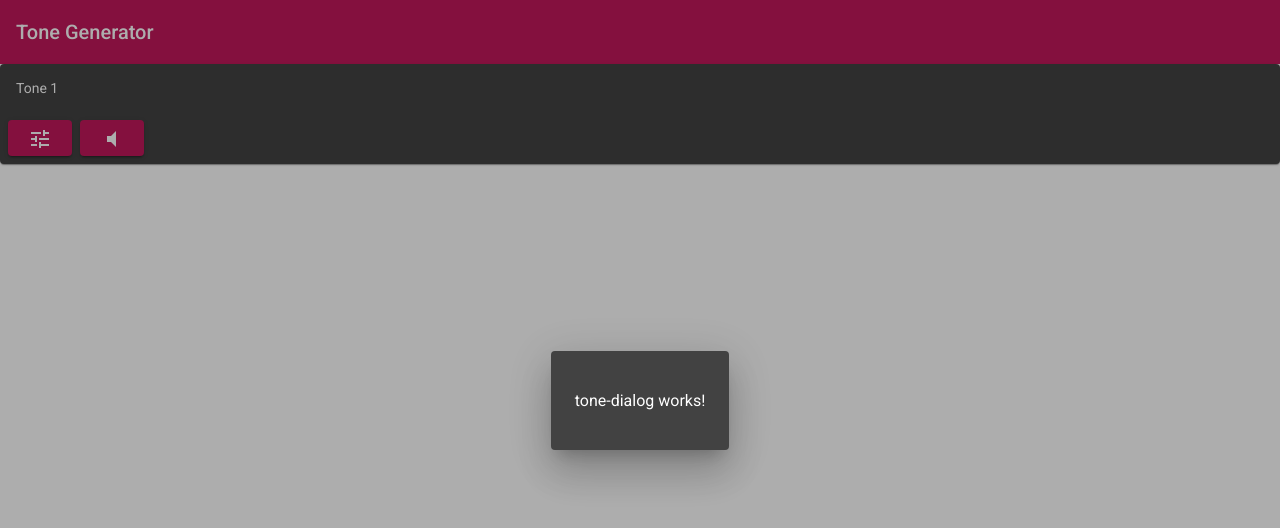
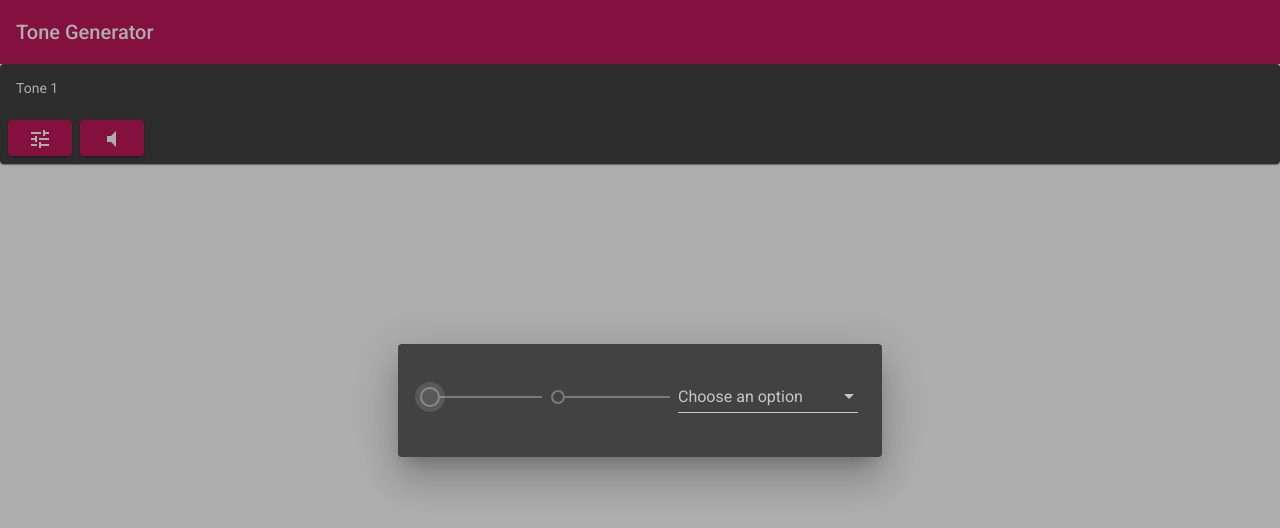
Before and after one commit to LayCraft/tone-generator, an Angular app: page / in a window 1280 px wide. Both pictures are taken after a click on the button "tune". Shown: the top 528 px of the page. Built offline with nearby package versions, Linux system fonts and the light colour scheme.

Commit message:
add some basic fields for the modal

```diff
--- a/src/app/tone-dialog/tone-dialog.component.html
+++ b/src/app/tone-dialog/tone-dialog.component.html
@@ -1 +1,10 @@
-<p>tone-dialog works!</p>
+<mat-slider></mat-slider>
+<mat-slider></mat-slider>
+<mat-form-field>
+  <mat-label>Choose an option</mat-label>
+  <mat-select>
+    <mat-option value="option1">Option 1</mat-option>
+    <mat-option value="option2">Option 2</mat-option>
+    <mat-option value="option3">Option 3</mat-option>
+  </mat-select>
+</mat-form-field>
```
Also changed, not shown: src/app/app.module.ts (+7 -0 lines).
